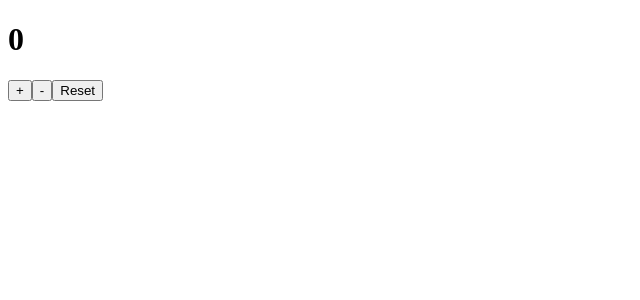
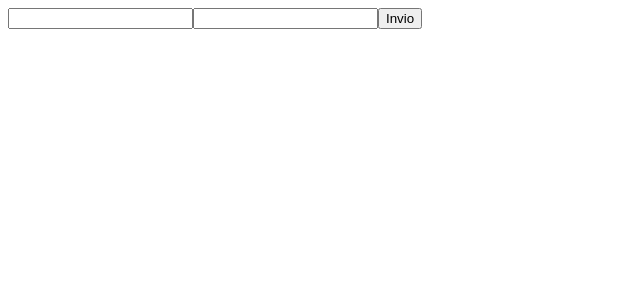
Before and after one commit to udinocera/React, a React (Vite) app in the folder MyApp/: page / in a window 1280 px wide. Shown: the top 300 px of the page, without its empty margins (0-640 px from the left). Built offline with nearby package versions, Linux system fonts and the light colour scheme.

Commit message:
fine  76

```diff
--- a/MyApp/src/App.jsx
+++ b/MyApp/src/App.jsx
@@ -1,4 +1,5 @@
-import { Counter } from "./Counter";
+
+import { Login } from "./Login";
 
 
 
@@ -10,7 +11,7 @@ function App() {
 
   return (
     <>
-    <Counter />
+    <Login />
     </>
   )
 }
--- a/MyApp/src/Login.jsx
+++ b/MyApp/src/Login.jsx
@@ -1,45 +1,15 @@
-/* eslint-disable no-undef */
-/* eslint-disable react/prop-types */
-/* eslint-disable no-unused-vars */
-import React, { useState } from "react";
+import { UseLogin } from "./UseLogin"
 
- function Login ({onLogin}) {
-  const [data, setData] = useState({
-    username: "",
-    password: "",
-    remember: false
-  });
-
-  const handleInputChange = (event) => {
-    const name = event.target.name;
-    const value = event.target.type === "checkbox" ? event.target.checked : event.target.value;
-
-    setData(data => {
-      return {
-        ...data,
-        [name]: value
-      }
-    });
-  }
-
-  const isButtonDisabled = data.username === "" || data.password === "";
-
-  const handleLogin = (event) => {
-    event.preventDefault()
-    onLogin(data);
-  };
+export function Login(){
+const {formData, handleInputChange, handleSubmit} = UseLogin();
 
   return(
     <>
-    <form>
-      <input type="text" name="username" value={data.username} onChange={handleInputChange}/>
-      <input type="password" name="password" value={data.password} onChange={handleInputChange} />
-      <input type="checkbox" name="remember" checked={data.remember} onChange={handleInputChange}/>
-      <button
-       style={{backgroundColor: data.password.length < 8 ? "red" : "green"}} onClick={handleLogin} disabled={isButtonDisabled}>Login</button>
+    <form onSubmit={handleSubmit}>
+      <input type="text" name="username" value={formData.username} onChange={handleInputChange}/>
+      <input type="password" name="password" value={formData.password} onChange={handleInputChange} />
+      <button type="submit">Invio</button>
     </form>
     </>
   )
 }
-
-export default Login
--- /dev/null
+++ b/MyApp/src/UseLogin.jsx
@@ -0,0 +1,26 @@
+import { useState } from "react";
+
+export function UseLogin() {
+    const [formData, setFormData] = useState({
+        username: "",
+        password: "",
+    });
+
+    const handleInputChange = (event) => {
+        const name = event.target.name;
+        const value = event.target.value;
+        setFormData((data) => {
+            return{
+                ...data,
+                [name]: value,
+            }
+        })
+    }
+
+    const handleSubmit = (event) => {
+        event.preventDefault()
+        console.log(`email: ${formData.username} password: ${formData.password}`)
+    }
+
+    return{formData, handleInputChange, handleSubmit}
+}
```
